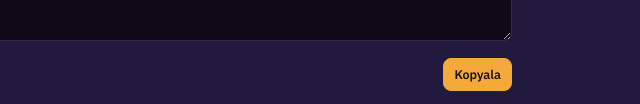
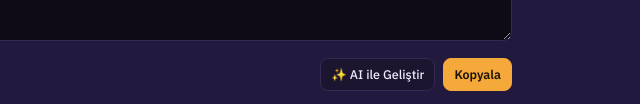
Before and after one commit to ademtanas/sunoforge, a plain HTML site: page index.html in a window 1280 px wide. Shown: the part 694-798 px from the top of the page, 640-1280 px from the left. Drawn offline with Linux system fonts and the light colour scheme; a web font is replaced by a local one.

Commit message:
Add files via upload

```diff
--- a/index.html
+++ b/index.html
@@ -666,7 +666,7 @@ $('fileImport').onchange=e=>{
 };
 
 /* ====== AI ENHANCE ====== */
-const AI_ENDPOINT='https://DEGISTIR.workers.dev/enhance'; // <-- Cloudflare Worker adresinizi yazin
+const AI_ENDPOINT='https://sunoforge-ai.ademtanas.workers.dev/enhance';
 if(AI_ENDPOINT.includes('DEGISTIR')){$('btnAI').hidden=true;}
 $('btnAI').onclick=()=>{$('aiOut').hidden=true;$('btnAIUse').hidden=true;dlgAI.showModal();};
 $('btnAIRun').onclick=async()=>{
```
